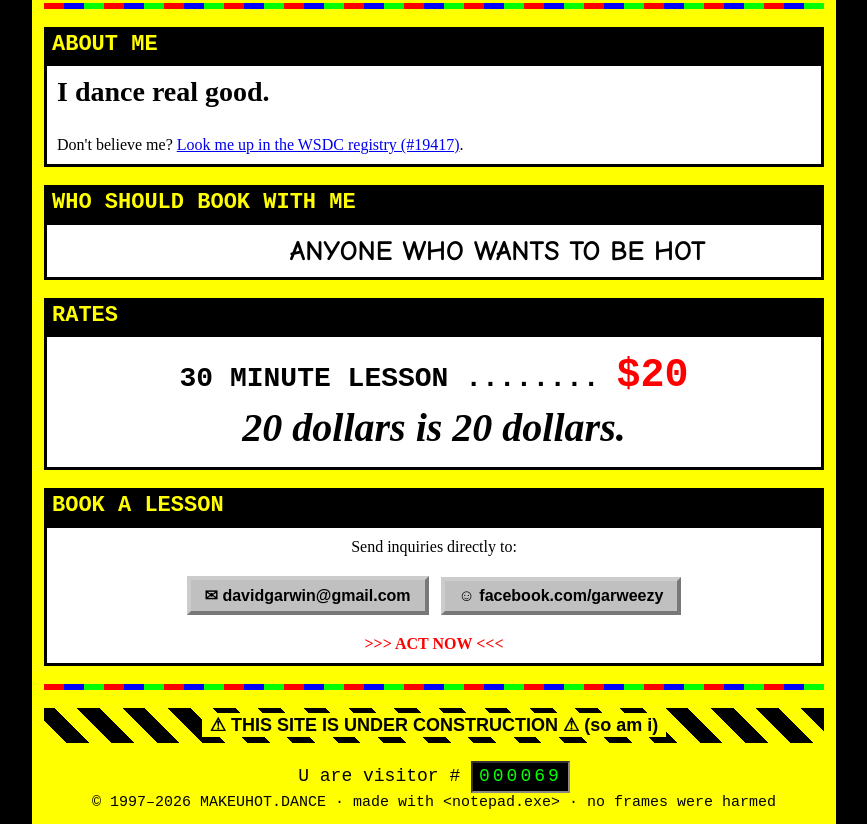
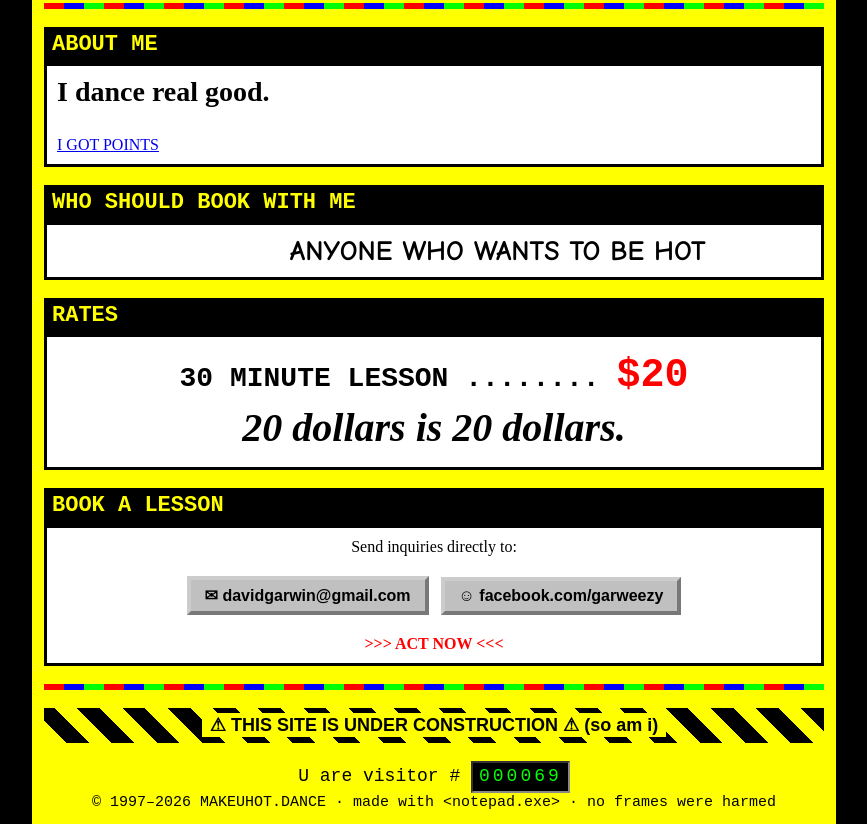
Before and after one commit to dgarwin/makeuhot, a plain HTML site: page index.html in a window 1280 px wide. Shown: the part 1075-1899 px from the top of the page, without its empty margins (206-1073 px from the left). Drawn offline with Linux system fonts and the light colour scheme.

Commit message:
Change WSDC link text to I GOT POINTS
Co-Authored-By: Claude Opus 5.5 <noreply@anthropic.com>
Claude-Session: https://claude.ai/code/session_01J1tMHNcXxCL5p31spaxMdW

```diff
--- a/index.html
+++ b/index.html
@@ -114,7 +114,7 @@
 <h2 id="about">About Me</h2>
 <table class="box"><tr><td>
   <p class="big">I dance real good.</p>
-  <p>Don't believe me? <a href="https://worldsdc.com/registry/?wsdc=19417">Look me up in the WSDC registry (#19417)</a>.</p>
+  <p><a href="https://worldsdc.com/registry/?wsdc=19417">I GOT POINTS</a></p>
 </td></tr></table>
 
 <h2 id="who">Who Should Book With Me</h2>
```
